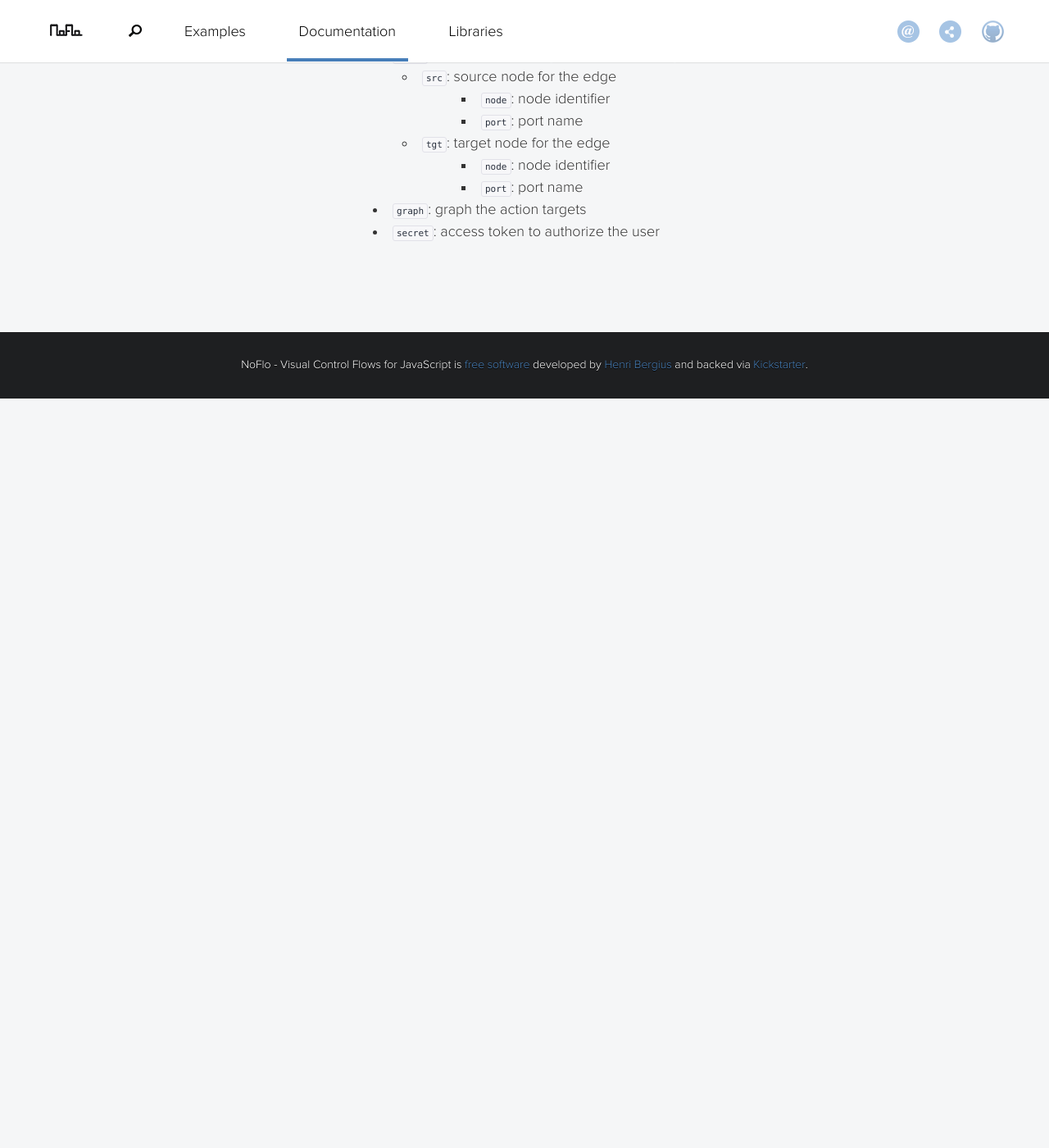
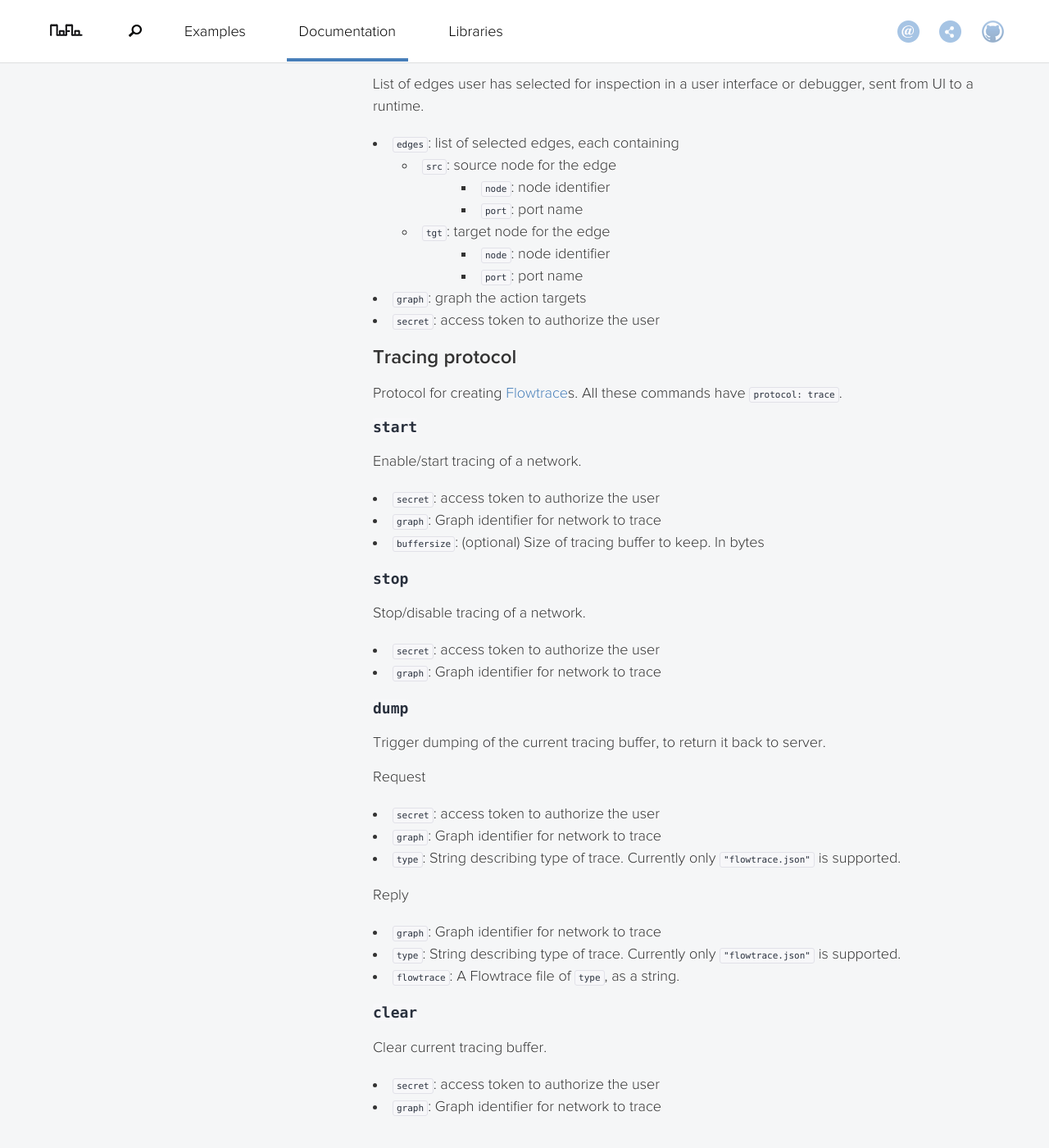
Before and after one commit to noflo/noflo.github.io, a Jekyll site: the page built from documentation/_posts/2013-07-09-protocol.md, in a window 1280 px wide and 1400 px high, scrolled down 16098 px. Shown: the whole window at 82% size. Built offline with Jekyll 4.4.1, drawn with Linux system fonts in a browser that asks for light colours; nearby versions of some CDN libraries; Markdown is read by kramdown in place of the engine named in the settings; before the commit the page ends 16584 px from its top, so only the background shows below that; some of the changed text lies outside the part shown.

Commit message:
protocol: Initial tracing subprotocol

```diff
--- a/documentation/_posts/2013-07-09-protocol.md
+++ b/documentation/_posts/2013-07-09-protocol.md
@@ -30,6 +30,8 @@ The [fbp-protocol](https://github.com/flowbased/fbp-protocol) tool provides a se
 
 ## Changes
 
+* 2015-11-20:
+  - Initial `trace` subprotocol, for [Flowtrace](https://github.com/flowbased/flowtrace) support
 * 2015-03-27:
   - Documented `network` `persist` and `component` `componentsready` messages
 * 2015-03-26: Version 0.5
@@ -75,6 +77,7 @@ The FBP protocol is divided into four sub-protocols, or "channels":
 * `graph`: communications about graph changes
 * `component`: communications about available components and changes to them
 * `network`: communications related to running a FBP graph
+* `trace`: communications related to tracing a FBP network
 
 ### Message structure
 
@@ -119,6 +122,7 @@ Current list of capabilities understood by runtimes and clients include:
 * `protocol:graph`: the runtime is able to modify its graphs using the [Graph protocol](#graph)
 * `protocol:component`: the runtime is able to list and modify its components using the [Component protocol](#component)
 * `protocol:network`: the runtime is able to control and introspect its running networks using the [Network protocol](#network)
+* `protocol:trace`: the runtime is able to trace its running networks using the [Trace protocol](#trace)
 * `component:setsource`: runtime is able to compile and run custom components sent as source code strings
 * `component:getsource`: runtime is able to read and send component source code back to client
 * `network:persist`: runtime is able to "flash" a running graph setup into itself, making it persistent across reboots
@@ -612,3 +616,45 @@ List of edges user has selected for inspection in a user interface or debugger,
     - `port`: port name
 * `graph`: graph the action targets
 * `secret`: access token to authorize the user
+
+## Tracing protocol
+
+Protocol for creating [Flowtrace](https://github.com/flowbased/flowtrace)s. All these commands have `protocol: trace`.
+
+### `start`
+
+Enable/start tracing of a network.
+
+* `secret`: access token to authorize the user
+* `graph`: Graph identifier for network to trace
+* `buffersize`: (optional) Size of tracing buffer to keep. In bytes
+
+### `stop`
+
+Stop/disable tracing of a network.
+
+* `secret`: access token to authorize the user
+* `graph`: Graph identifier for network to trace
+
+### `dump`
+
+Trigger dumping of the current tracing buffer, to return it back to server.
+
+Request
+
+* `secret`: access token to authorize the user
+* `graph`: Graph identifier for network to trace
+* `type`: String describing type of trace. Currently only `"flowtrace.json"` is supported.
+
+Reply
+
+* `graph`: Graph identifier for network to trace
+* `type`: String describing type of trace. Currently only `"flowtrace.json"` is supported.
+* `flowtrace`: A Flowtrace file of `type`, as a string.
+
+### `clear`
+
+Clear current tracing buffer.
+
+* `secret`: access token to authorize the user
+* `graph`: Graph identifier for network to trace
```
